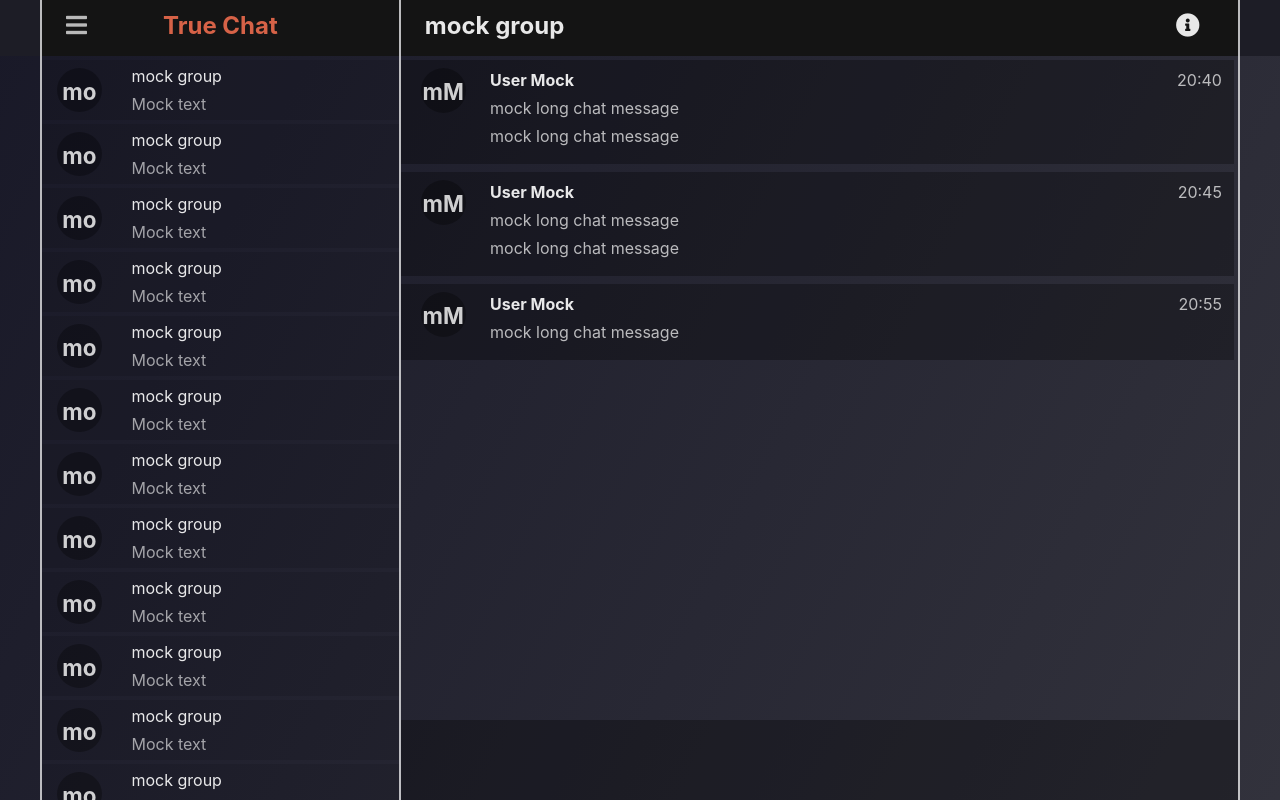
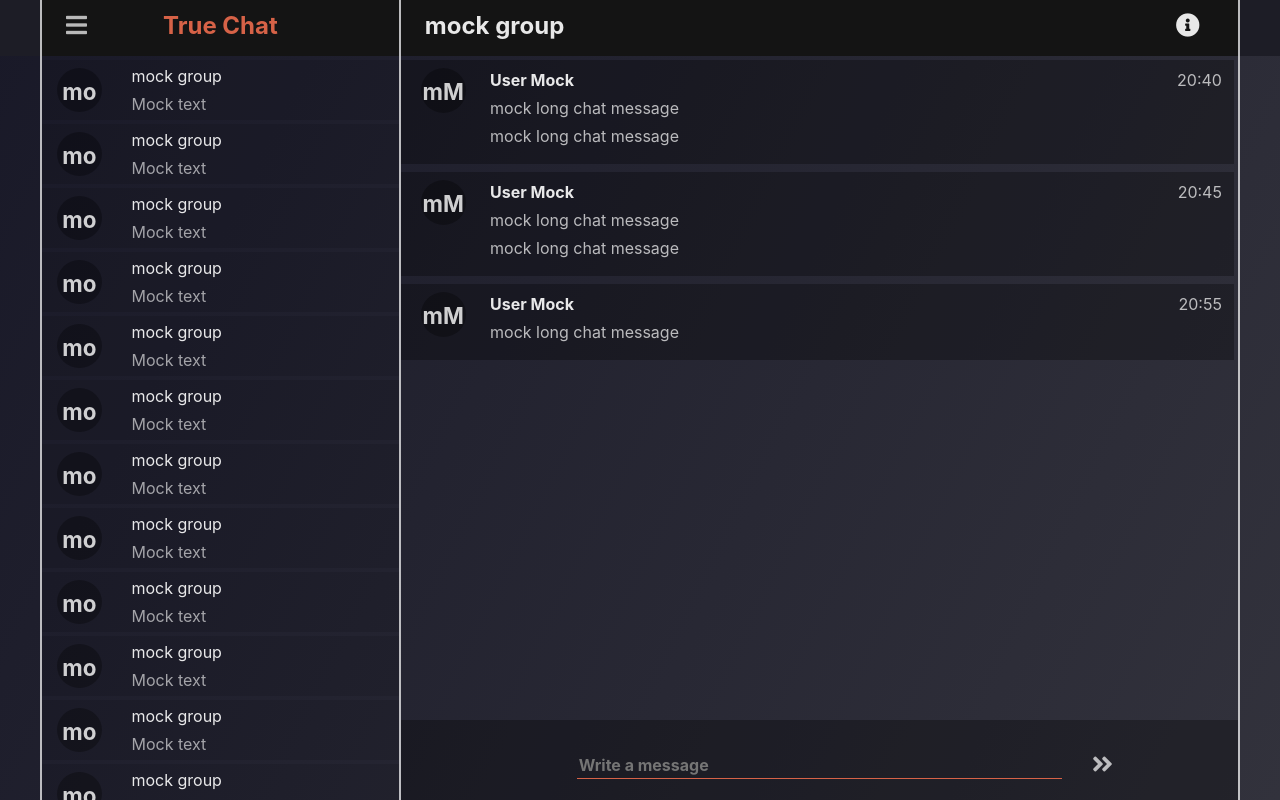
Before and after one commit to TrueChat/Frontend, a React (Create React App) app: page /group/1234 in a window 1280 px wide. Built offline with nearby package versions, Linux system fonts and the light colour scheme; the HTML template or start-up script is replaced by a standard one.

Commit message:
added message input

```diff
--- a/src/components/pages/main/right-bar/chat-view/ChatView.scss
+++ b/src/components/pages/main/right-bar/chat-view/ChatView.scss
@@ -61,8 +61,6 @@
             }
           }
         }
-
-
       }
     }
   }
@@ -75,5 +73,12 @@
     left: 0;
     width: 100%;
     color: $WHITE_70;
+    box-sizing: border-box;
+    padding: 2rem;
+
+    .send-message-icon {
+      font-size: 1.5rem;
+      cursor: pointer;
+    }
   }
 }
--- a/src/components/pages/main/right-bar/chat-view/ChatView.tsx
+++ b/src/components/pages/main/right-bar/chat-view/ChatView.tsx
@@ -6,6 +6,7 @@ import Header from "./header/Header";
 import "./ChatView.scss"
 import {Dropdown, UserInitialsAvatar} from "../../../../widgets/Widgets";
 import ModalLink from "../../modals/ModalLink";
+import MessageInput from "./input/MessageInput";
 
 export default class ChatView extends React.Component<Props, State> {
 
@@ -52,6 +53,19 @@ export default class ChatView extends React.Component<Props, State> {
           </div>
         </div>
         <div className="message-input-container">
+          <div className="container">
+            <div className="row">
+              <div className="col-2">
+
+              </div>
+              <div className="col-8">
+                <MessageInput value="" onChange={() => {}} placeholder="Write a message"/>
+              </div>
+              <div className="col-2">
+                <i className="fas fa-angle-double-right send-message-icon"/>
+              </div>
+            </div>
+          </div>
         </div>
       </div>
     );
--- /dev/null
+++ b/src/components/pages/main/right-bar/chat-view/input/MessageInput.scss
@@ -0,0 +1,13 @@
+@import "../../../../../styles/Common";
+
+.Message-input {
+  background-color: transparent;
+  border: 0;
+  color: $WHITE_60;
+  width: 100%;
+  font-weight: bold;
+  padding-right: 1.5rem;
+
+  outline-width: 0;
+  border-bottom: 0.1rem solid $ORANGE;
+}
--- /dev/null
+++ b/src/components/pages/main/right-bar/chat-view/input/MessageInput.tsx
@@ -0,0 +1,33 @@
+import React from "react";
+import "./MessageInput.scss"
+
+export default class MessageInput extends React.Component<Props> {
+
+  render() {
+    const { value, onChange, onEnter, placeholder } = this.props;
+    return (
+      <input
+        type="text"
+        value={value}
+        className="Message-input"
+        onChange={e => {
+          onChange(e.currentTarget.value);
+        }}
+        placeholder={placeholder}
+        onKeyDown={e => {
+          if (e.keyCode === 13) {
+            onEnter && onEnter();
+          }
+        }}
+      />
+    )
+  }
+
+}
+
+type Props = {
+  value: string,
+  onChange: (value: string) => void,
+  onEnter?: () => void,
+  placeholder?: string
+}
```
